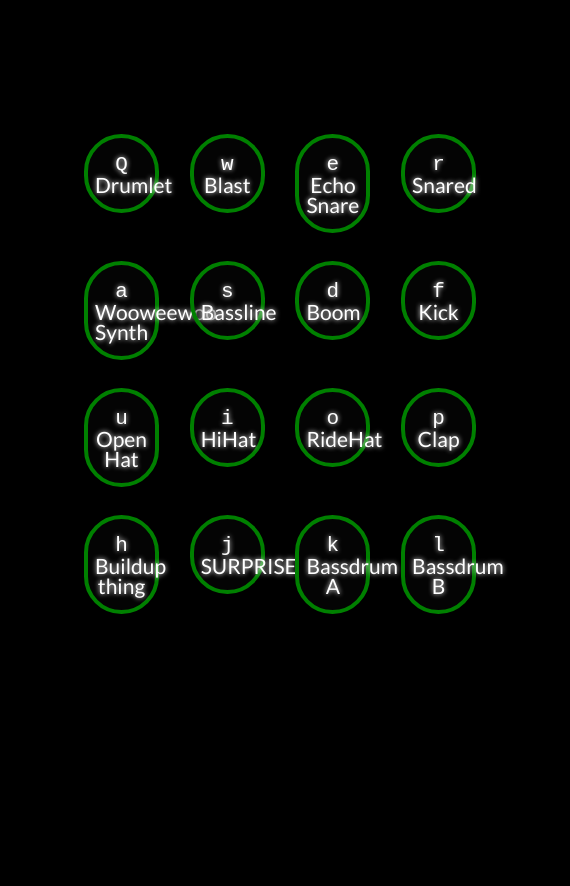
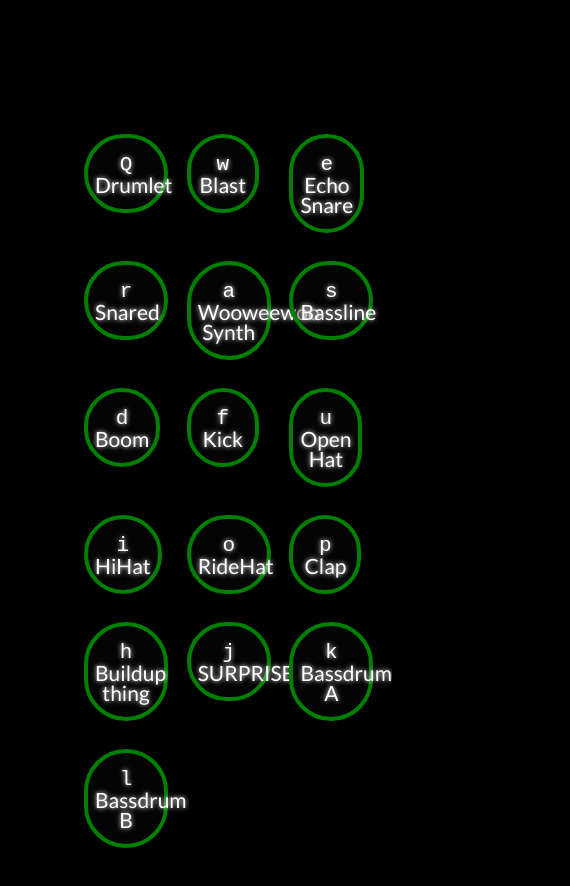
Before and after one commit to xalevanie/lvl-1, a plain HTML site: page index.html in a window 390 px wide. Shown: the whole page, 570 px wide, since content can reach past the window. Drawn offline with nearby package versions, Linux system fonts and the light colour scheme.

Commit message:
Slightly more responsive

```diff
--- a/css/styles.css
+++ b/css/styles.css
@@ -2,8 +2,15 @@
 
 body {background: black;
     margin:5em;
-width: 500px;}
-.keys {display: inline-flex;}
+max-width: 60rem;}
+
+
+
+.keys {display: inline-flex;
+width:100px}
+
+
+
 .key {
     display: block;
 
@@ -13,7 +20,7 @@ margin:1rem;
 font-size: 1.5rem;
 padding:1rem .5rem;
 transition:all 0.1s;
-width:75px;
+width:4em;
 text-align: center;
 color: white;
 background: rgba(12,12,12,0.4);
```
